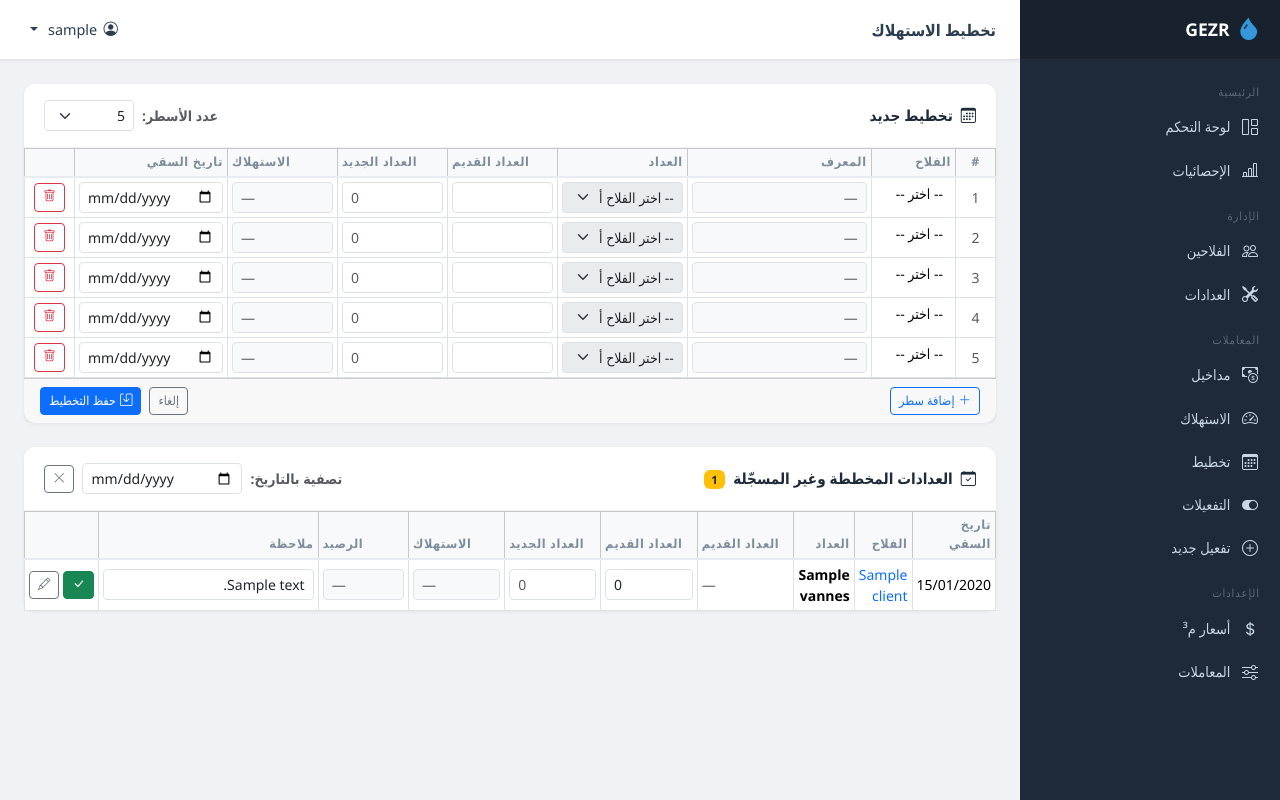
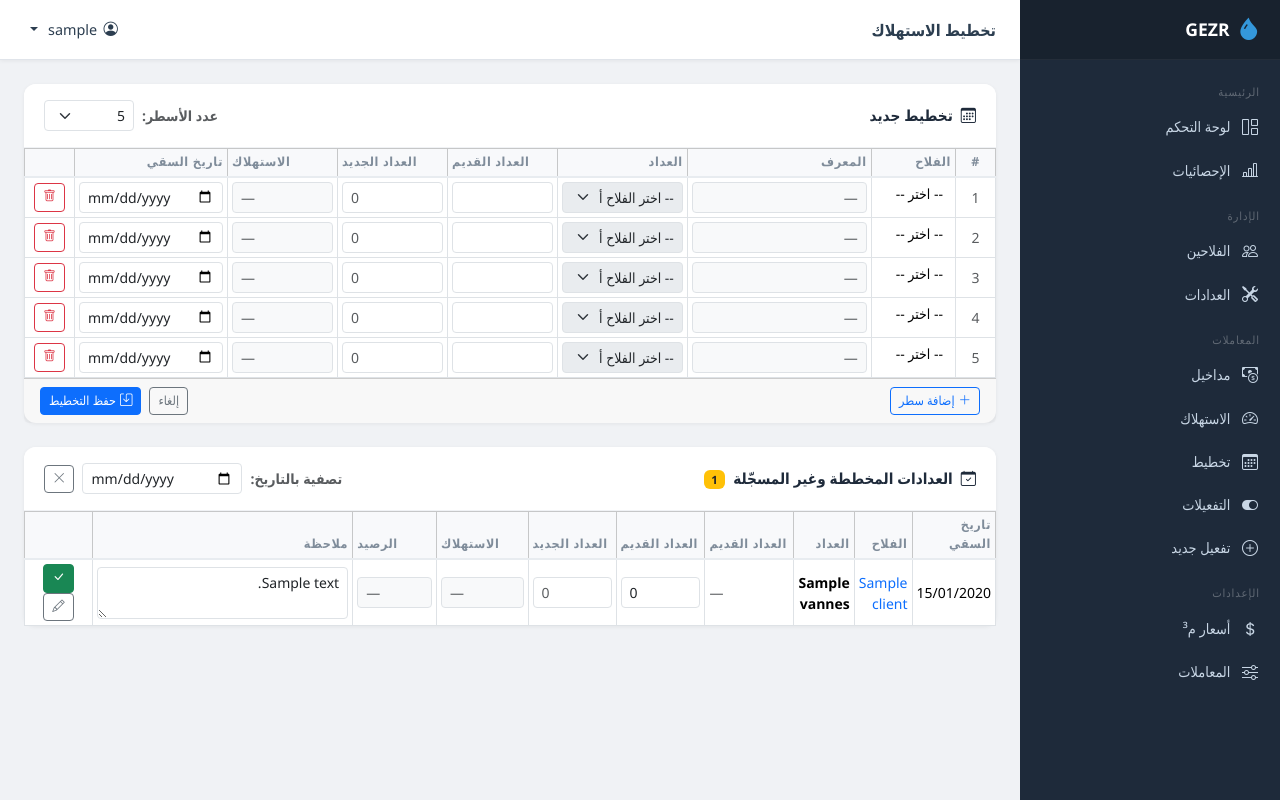
Before and after one commit to saliih/gezr3, a Laravel app: template resources/views/planning/create.blade.php in a window 1280 px wide. Run offline with Laravel 12, Linux system fonts and the light colour scheme; the visitor is signed in with stand-in values (Sample User, id 1); tables that the repository leaves empty hold one stand-in row (values such as "Sample post"); the template is opened without the code that fills it: most values are stand-ins (such as "Sample title", 1, 10 or a date in 2020); some libraries are stand-ins or nearby versions.

Commit message:
correction 22/11

```diff
--- a/resources/views/planning/create.blade.php
+++ b/resources/views/planning/create.blade.php
@@ -86,7 +86,7 @@
                     <th class="text-end" dir="ltr" style="width:120px">العداد الجديد</th>
                     <th class="text-end" dir="ltr" style="width:110px">الاستهلاك</th>
                     <th class="text-end" dir="ltr" style="width:110px">الرصيد</th>
-                    <th style="min-width:220px">ملاحظة</th>
+                    <th style="min-width:260px">ملاحظة</th>
                     <th style="width:90px"></th>
                 </tr>
             </thead>
@@ -121,8 +121,8 @@
                         <input type="text" class="form-control form-control-sm text-end p-reminder bg-light" dir="ltr" readonly placeholder="—">
                     </td>
                     <td>
-                        <input type="text" class="form-control form-control-sm p-comment" maxlength="1000"
-                               value="{{ $s->comment }}" placeholder="ماذا حدث مع الفلاح؟">
+                        <textarea class="form-control form-control-sm p-comment" rows="2" maxlength="1000"
+                                  placeholder="ماذا حدث مع الفلاح؟">{{ $s->comment }}</textarea>
                     </td>
                     <td class="text-center">
                         <button type="button" class="btn btn-sm btn-success btn-save-releve" title="حفظ">
```
